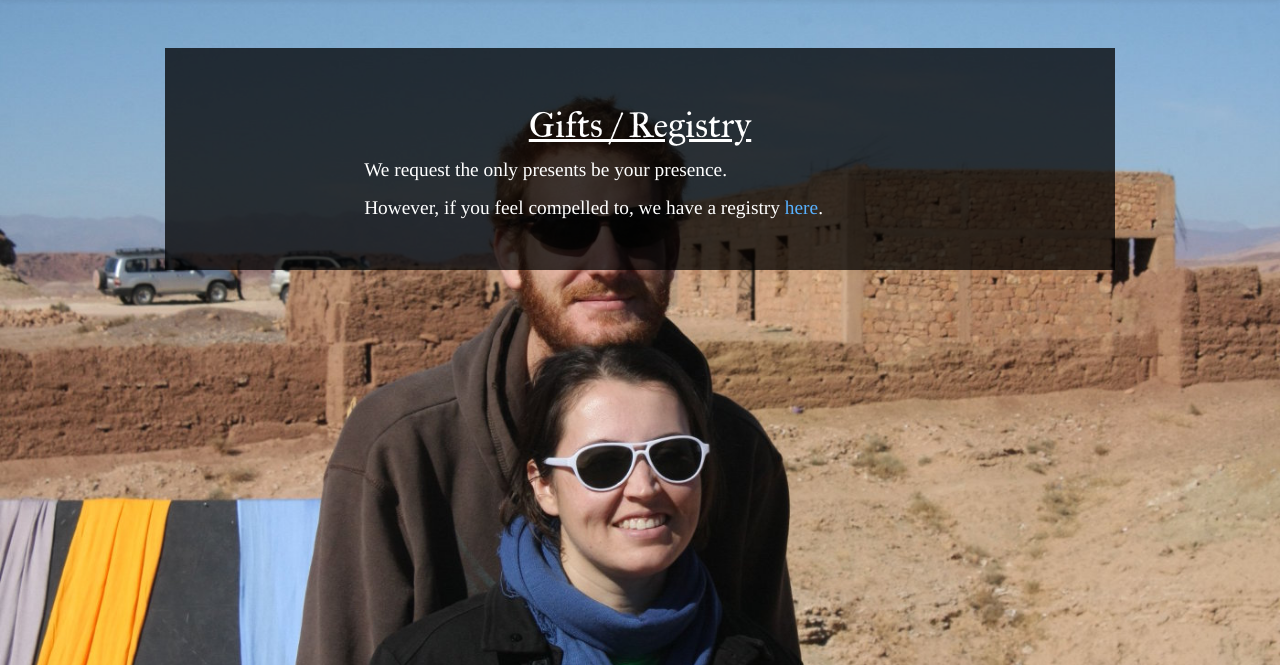
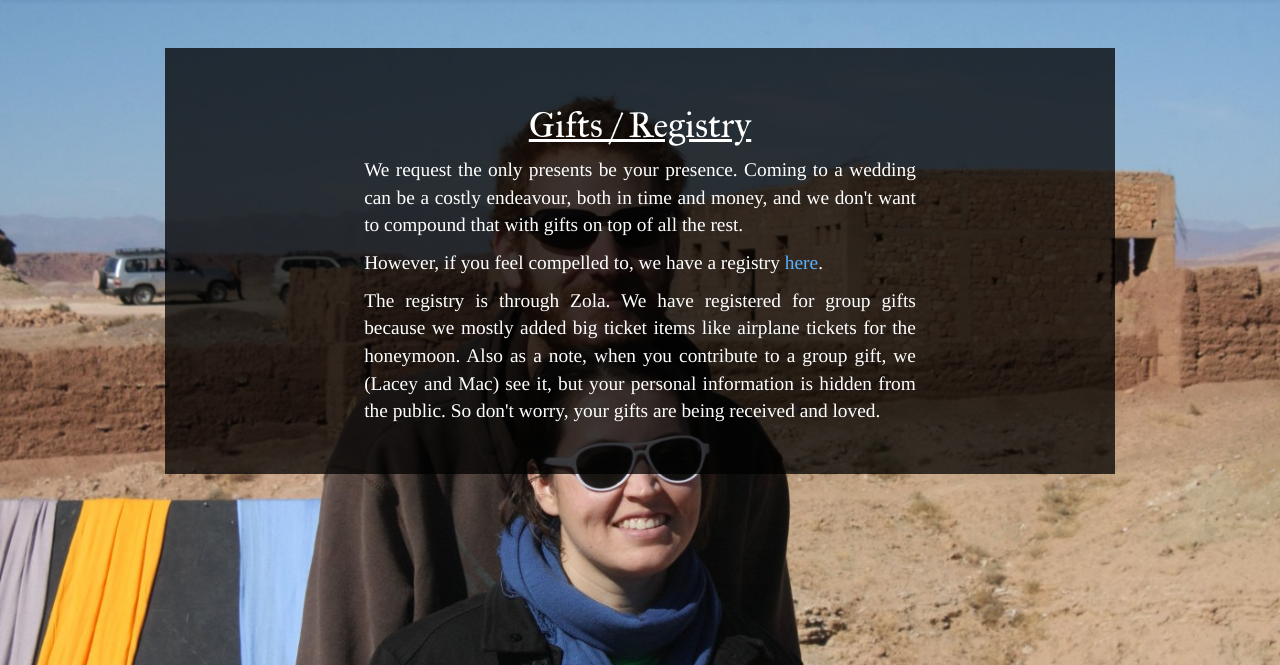
Before and after one commit to gaulinmp/wedding, a Flask app: page /gifts in a window 1280 px wide. Shown: the part 51-716 px from the top of the page. Run offline with Flask 2, Linux system fonts and the light colour scheme; some libraries are stand-ins or nearby versions.

Commit message:
Update details on registry

```diff
--- a/baseapp/templates/pages/gifts.html
+++ b/baseapp/templates/pages/gifts.html
@@ -9,11 +9,18 @@
 <div class="row col-md-8 col-md-offset-2">
   <p>
     We request the only presents be your presence.
+    Coming to a wedding can be a costly endeavour, both in time and money, and
+    we don't want to compound that with gifts on top of all the rest.
   </p>
   <p>
     However, if you feel compelled to, we have a registry
-    <a href="https://www.zola.com/registry/lacey-and-mac"> here</a>.
+    <a href="https://www.zola.com/registry/lacey-and-mac">here</a>.
   </p>
+  <p>The registry is through Zola.
+    We have registered for group gifts because we mostly added big ticket items like airplane tickets for the honeymoon.
+    Also as a note, when you contribute to a group gift, we (Lacey and Mac) see it, but your personal information is hidden from the public.
+    So don't worry, your gifts are being received and loved.
+    </p>
 </div>
 <!-- br>
 <div class="row col-md-8 col-md-offset-2">
```
